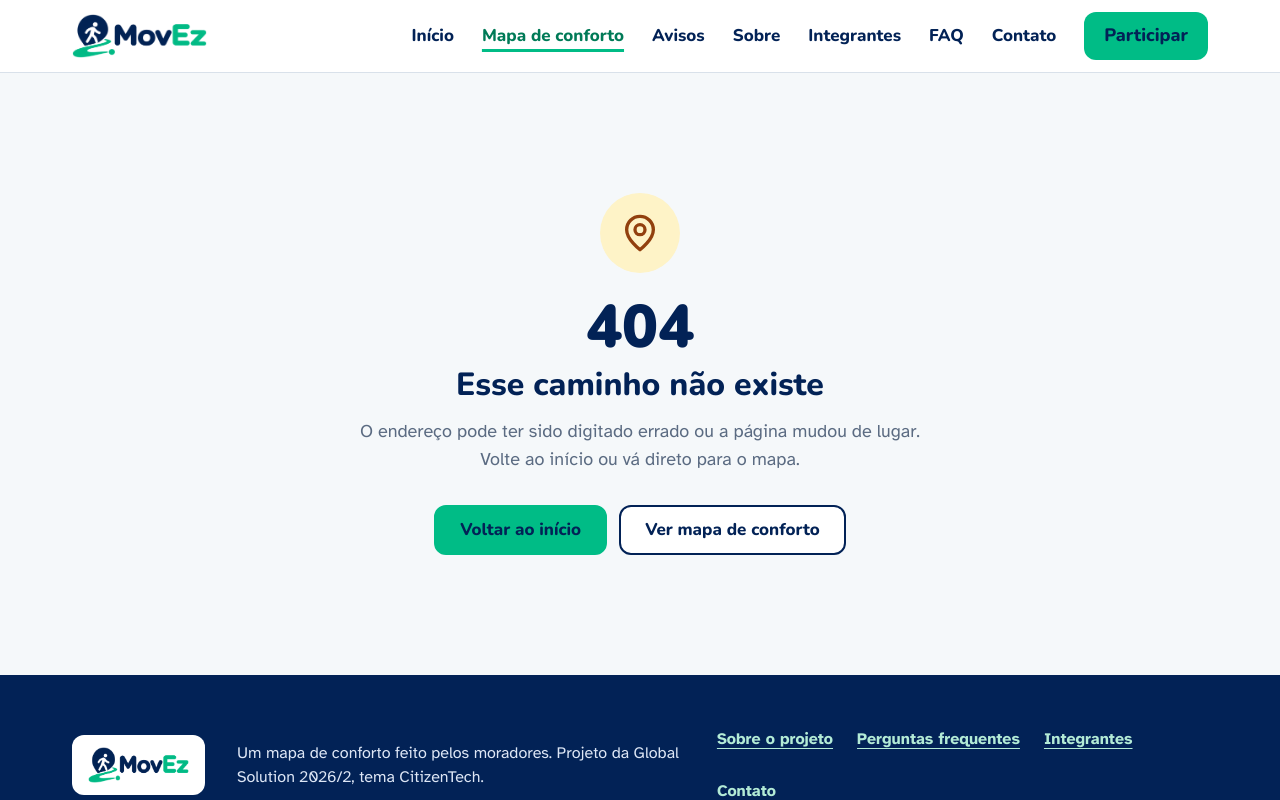
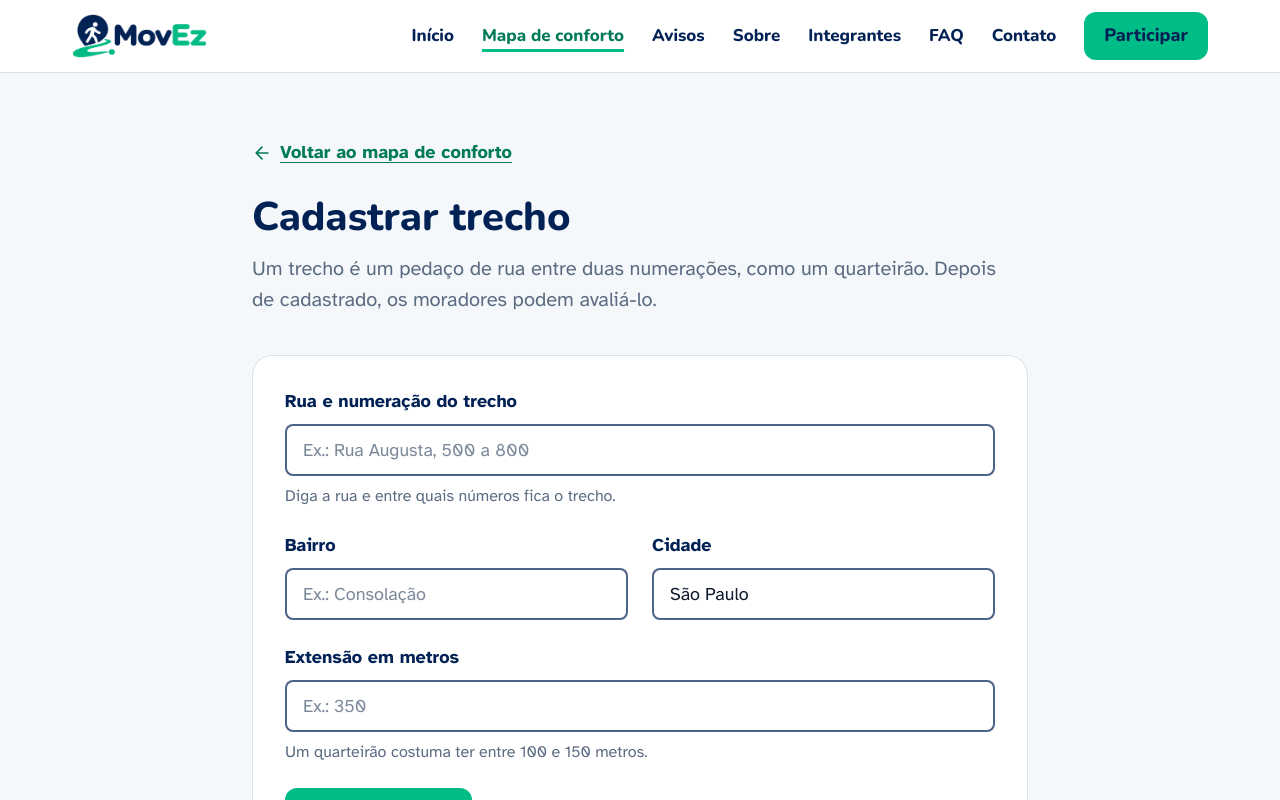
Before and after one commit to carolinakotz/movez, a React (Vite) app in the folder frontend/: page /trechos/novo in a window 1280 px wide. Shown: the top 800 px of the page. Built offline with nearby package versions, Linux system fonts and the light colour scheme; no server answers.

Commit message:
feat: adiciona cadastro e edição de trechos (POST e PUT)

```diff
--- /dev/null
+++ b/frontend/src/components/FormularioTrecho/FormularioTrecho.tsx
@@ -0,0 +1,122 @@
+import { useForm } from 'react-hook-form';
+import { useEnvioFormulario } from '../../hooks/useEnvioFormulario';
+import type { DadosTrecho, FormularioTrechoValores } from '../../types/trecho';
+import Botao from '../Botao/Botao';
+import CampoTexto from '../CampoTexto/CampoTexto';
+import MensagemRetorno from '../MensagemRetorno/MensagemRetorno';
+
+type FormularioTrechoProps = {
+    modo: 'cadastro' | 'edicao';
+    valoresIniciais?: DadosTrecho;
+    aoEnviar: (dados: DadosTrecho) => Promise<void>;
+};
+
+const removerEspacos = (valor: string) => valor.trim();
+
+function paraFormulario(trecho?: DadosTrecho): FormularioTrechoValores {
+    return {
+        nmLogradouro: trecho?.nmLogradouro ?? '',
+        nmBairro: trecho?.nmBairro ?? '',
+        nmCidade: trecho?.nmCidade ?? 'São Paulo',
+        vlExtensaoM: trecho ? String(trecho.vlExtensaoM).replace('.', ',') : '',
+    };
+}
+
+export default function FormularioTrecho({ modo, valoresIniciais, aoEnviar }: FormularioTrechoProps) {
+    const {
+        register,
+        handleSubmit,
+        setError,
+        formState: { errors, isSubmitting },
+    } = useForm<FormularioTrechoValores>({ defaultValues: paraFormulario(valoresIniciais) });
+
+    const { erroEnvio, tentouInvalido, marcarInvalido, executar } = useEnvioFormulario(setError);
+
+    function enviar(valores: FormularioTrechoValores) {
+        return executar(() =>
+            aoEnviar({
+                nmLogradouro: valores.nmLogradouro,
+                nmBairro: valores.nmBairro,
+                nmCidade: valores.nmCidade,
+                vlExtensaoM: Number(valores.vlExtensaoM.replace(',', '.')),
+            }),
+        );
+    }
+
+    return (
+        <form noValidate onSubmit={handleSubmit(enviar, marcarInvalido)} className="flex flex-col gap-6">
+            {erroEnvio && (
+                <MensagemRetorno tipo="erro" titulo="O trecho não foi salvo">
+                    {erroEnvio}
+                </MensagemRetorno>
+            )}
+            {tentouInvalido && !erroEnvio && Object.keys(errors).length > 0 && (
+                <MensagemRetorno tipo="atencao">Confira os campos destacados antes de salvar.</MensagemRetorno>
+            )}
+
+            <CampoTexto
+                id="trecho-logradouro"
+                label="Rua e numeração do trecho"
+                placeholder="Ex.: Rua Augusta, 500 a 800"
+                ajuda="Diga a rua e entre quais números fica o trecho."
+                register={register('nmLogradouro', {
+                    setValueAs: removerEspacos,
+                    required: 'Informe a rua do trecho.',
+                    minLength: { value: 3, message: 'Use pelo menos 3 caracteres.' },
+                    maxLength: { value: 100, message: 'Use no máximo 100 caracteres.' },
+                })}
+                erro={errors.nmLogradouro?.message}
+            />
+
+            <div className="grid gap-6 md:grid-cols-2">
+                <CampoTexto
+                    id="trecho-bairro"
+                    label="Bairro"
+                    placeholder="Ex.: Consolação"
+                    register={register('nmBairro', {
+                        setValueAs: removerEspacos,
+                        required: 'Informe o bairro.',
+                        maxLength: { value: 60, message: 'Use no máximo 60 caracteres.' },
+                    })}
+                    erro={errors.nmBairro?.message}
+                />
+                <CampoTexto
+                    id="trecho-cidade"
+                    label="Cidade"
+                    register={register('nmCidade', {
+                        setValueAs: removerEspacos,
+                        required: 'Informe a cidade.',
+                        maxLength: { value: 60, message: 'Use no máximo 60 caracteres.' },
+                    })}
+                    erro={errors.nmCidade?.message}
+                />
+            </div>
+
+            <CampoTexto
+                id="trecho-extensao"
+                label="Extensão em metros"
+                placeholder="Ex.: 350"
+                inputMode="decimal"
+                ajuda="Um quarteirão costuma ter entre 100 e 150 metros."
+                register={register('vlExtensaoM', {
+                    setValueAs: removerEspacos,
+                    required: 'Informe a extensão do trecho.',
+                    pattern: { value: /^\d{1,5}([.,]\d{1,2})?$/, message: 'Use só números, como 350 ou 350,5.' },
+                    validate: (valor) => {
+                        const numero = Number(valor.replace(',', '.'));
+                        if (numero <= 0) return 'A extensão precisa ser maior que zero.';
+                        if (numero > 99999.99) return 'Use no máximo 99.999 metros.';
+                        return true;
+                    },
+                })}
+                erro={errors.vlExtensaoM?.message}
+            />
+
+            <div>
+                <Botao type="submit" carregando={isSubmitting} larguraTotal className="md:w-auto">
+                    {isSubmitting ? 'Salvando…' : modo === 'cadastro' ? 'Cadastrar trecho' : 'Salvar alterações'}
+                </Botao>
+            </div>
+        </form>
+    );
+}
--- a/frontend/src/main.tsx
+++ b/frontend/src/main.tsx
@@ -9,6 +9,8 @@ import PaginaErro from './routes/Error';
 
 // Páginas da solução (integradas à API Java)
 import Trechos from './routes/Trechos';
+import CadastrarTrecho from './routes/CadastrarTrecho';
+import EditarTrecho from './routes/EditarTrecho';
 
 const router = createBrowserRouter([
     {
@@ -17,6 +19,8 @@ const router = createBrowserRouter([
         errorElement: <PaginaErro />,
         children: [
             { path: 'trechos', element: <Trechos /> },
+            { path: 'trechos/novo', element: <CadastrarTrecho /> },
+            { path: 'trechos/:id/editar', element: <EditarTrecho /> },
         ],
     },
 ]);
--- /dev/null
+++ b/frontend/src/routes/CadastrarTrecho/index.tsx
@@ -0,0 +1,30 @@
+import { useNavigate } from 'react-router';
+import CabecalhoPagina from '../../components/CabecalhoPagina/CabecalhoPagina';
+import FormularioTrecho from '../../components/FormularioTrecho/FormularioTrecho';
+import Pagina from '../../components/Pagina/Pagina';
+import { cadastrarTrecho } from '../../services/trechos';
+import type { DadosTrecho } from '../../types/trecho';
+
+export default function CadastrarTrecho() {
+    const navigate = useNavigate();
+
+    async function salvar(dados: DadosTrecho) {
+        const criado = await cadastrarTrecho(dados);
+        navigate(`/trechos/${criado.cdTrecho}`, {
+            state: { aviso: { tipo: 'sucesso', mensagem: 'Trecho cadastrado! Agora ele pode receber avaliações.' } },
+        });
+    }
+
+    return (
+        <Pagina titulo="Cadastrar trecho" estreita>
+            <CabecalhoPagina
+                titulo="Cadastrar trecho"
+                descricao="Um trecho é um pedaço de rua entre duas numerações, como um quarteirão. Depois de cadastrado, os moradores podem avaliá-lo."
+                voltar={{ para: '/trechos', rotulo: 'Voltar ao mapa de conforto' }}
+            />
+            <div className="rounded-cartao border border-linha bg-white p-5 md:p-8">
+                <FormularioTrecho modo="cadastro" aoEnviar={salvar} />
+            </div>
+        </Pagina>
+    );
+}
--- /dev/null
+++ b/frontend/src/routes/EditarTrecho/index.tsx
@@ -0,0 +1,54 @@
+import { useCallback } from 'react';
+import { Navigate, useNavigate, useParams } from 'react-router';
+import Botao from '../../components/Botao/Botao';
+import CabecalhoPagina from '../../components/CabecalhoPagina/CabecalhoPagina';
+import EstadoRequisicao from '../../components/EstadoRequisicao/EstadoRequisicao';
+import FormularioTrecho from '../../components/FormularioTrecho/FormularioTrecho';
+import Pagina from '../../components/Pagina/Pagina';
+import { useFetch } from '../../hooks/useFetch';
+import { alterarTrecho, buscarTrecho } from '../../services/trechos';
+import type { DadosTrecho } from '../../types/trecho';
+
+export default function EditarTrecho() {
+    const { id } = useParams();
+    const cdTrecho = Number(id);
+    const navigate = useNavigate();
+
+    const carregar = useCallback((signal: AbortSignal) => buscarTrecho(cdTrecho, signal), [cdTrecho]);
+    const { dados: trecho, carregando, erro, recarregar } = useFetch(carregar);
+
+    if (!Number.isInteger(cdTrecho) || cdTrecho <= 0) {
+        return <Navigate to="/trechos" replace state={{ aviso: { tipo: 'erro', mensagem: `“${id}” não é um trecho válido.` } }} />;
+    }
+
+    async function salvar(dados: DadosTrecho) {
+        await alterarTrecho(cdTrecho, dados);
+        navigate(`/trechos/${cdTrecho}`, { state: { aviso: { tipo: 'sucesso', mensagem: 'Alterações salvas.' } } });
+    }
+
+    return (
+        <Pagina titulo="Editar trecho" estreita>
+            <CabecalhoPagina
+                titulo="Editar trecho"
+                descricao={trecho ? `Você está editando “${trecho.nmLogradouro}”.` : undefined}
+                voltar={{ para: `/trechos/${cdTrecho}`, rotulo: 'Voltar ao trecho' }}
+            />
+
+            {carregando && <EstadoRequisicao tipo="carregando" titulo="Carregando os dados do trecho…" />}
+            {erro && (
+                <EstadoRequisicao
+                    tipo="erro"
+                    titulo={erro.status === 404 ? 'Esse trecho não existe' : 'Não conseguimos carregar o trecho'}
+                    texto={erro.message}
+                    aoTentarNovamente={erro.status === 404 ? undefined : recarregar}
+                    acao={<Botao para="/trechos">Ir para o mapa</Botao>}
+                />
+            )}
+            {trecho && !carregando && (
+                <div className="rounded-cartao border border-linha bg-white p-5 md:p-8">
+                    <FormularioTrecho modo="edicao" valoresIniciais={trecho} aoEnviar={salvar} />
+                </div>
+            )}
+        </Pagina>
+    );
+}
```
